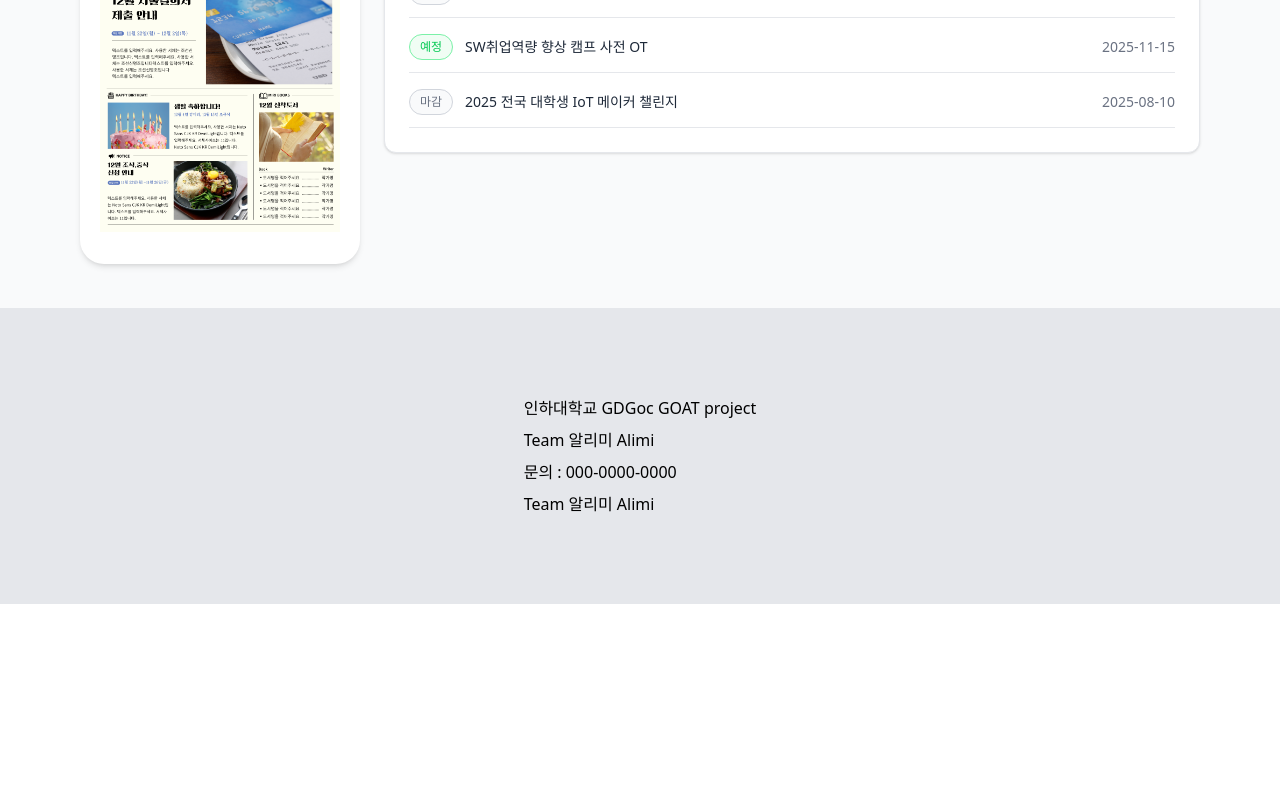
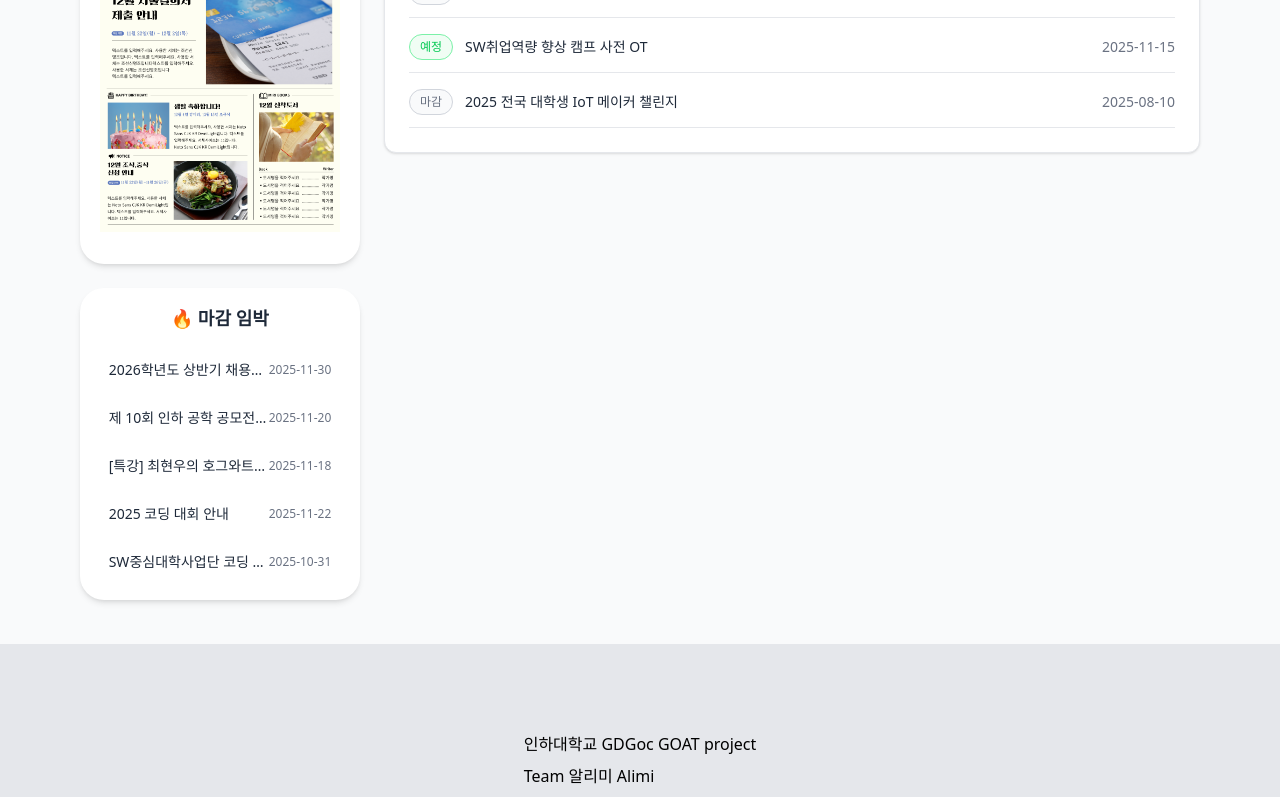
Before and after one commit to wonyeoe/inform_frontend, a React (Vite) app: page /events in a window 1280 px wide. Shown: the part 758-1555 px from the top of the page. Before the commit the page ends 1362 px from the top, so only its background shows below. Built offline with nearby package versions, Linux system fonts and the light colour scheme.

Commit message:
마감임박 컴포넌트 생성 + EVL, CBL에 적용 + 헤더이미지 변경

```diff
--- a/src/components/EVL/EventRow.jsx
+++ b/src/components/EVL/EventRow.jsx
@@ -1,6 +1,6 @@
 import React from "react";
 
-const EventRow = ({ status, title, date, onClick }) => {
+const EventRow = ({ id, status, title, date, onClick }) => {
   const getBadgeColor = (status) => {
     if (status === "진행중") return "text-blue-500 border-blue-300 bg-blue-50";
     if (status === "마감") return "text-gray-500 border-gray-300 bg-gray-50";
--- /dev/null
+++ b/src/components/common/Imminent.jsx
@@ -0,0 +1,23 @@
+import React from "react";
+
+const Imminent = ({ id, title, date, onClick }) => {
+  return (
+    <div
+      className="w-full cursor-pointer hover:bg-gray-50 transition-colors px-1"
+      onClick={onClick}
+    >
+      <div className="flex items-center justify-between py-3">
+        <div className="flex items-center gap-3">
+          {/* 제목 앞에 점이나 아이콘 등을 넣어 강조해도 좋습니다 */}
+          <span className="text-gray-800 text-sm truncate max-w-[160px]">
+            {title}
+          </span>
+        </div>
+        <span className="text-gray-500 text-xs">{date}</span>
+      </div>
+      <div className="border-b border-gray-100 last:border-0" />
+    </div>
+  );
+};
+
+export default Imminent;
--- /dev/null
+++ b/src/mocks/CBL/ImminentClubMock.json
@@ -0,0 +1,43 @@
+{
+   "page_info": {
+	    "current_page" : 1,
+		"total_pages" : 4,
+        "total_articles": 16
+   },
+    "club_articles": [
+	    {
+            "article_id": 1,
+            "title" : "GOAT 행사 개최",
+			"start_date": "2025-11-10",
+            "due_date": "2025-11-23",
+            "created_at": "2025-11-07",
+            "updated_at": "2025-11-07",
+			"vendors" : {
+			    "vendor_name" : "GDGOC"
+			}
+		},
+	    {
+            "article_id": 2,
+            "title" : "IBAS 데이터 정보보안 해커톤",
+            "start_date" :  "2025-11-01",
+            "due_date" :  "2025-11-31",
+            "created_at" : "2025-10-29",
+            "updated_at" : "2025-11-01",
+            "vendors": {
+                "vendor_name" : "IBAS"
+            }
+		},
+
+		{
+		    "article_id": 3,
+            "title" : "떡볶이 메이커톤 개최!",
+            "start_date" :  "2025-11-10",
+            "due_date" :  "2025-11-23",
+            "created_at" : "2025-11-07",
+            "updated_at" : "2025-11-07",
+            "vendors" : {
+                "vendor_name" : "토포키클럽"
+            }
+		}
+  ]
+}
--- /dev/null
+++ b/src/mocks/EVL/ImminentEventMock.json
@@ -0,0 +1,79 @@
+{
+  "page_info": {
+    "current_page": 1,
+    "total_pages": 2,
+    "total_articles": 10
+  },
+  "school_articles": [
+    {
+      "article_id": 1,
+      "title": "2026학년도 상반기 채용연계형 일학습병행(IPP) 특강",
+      "start_date": "2025-11-01",
+      "due_date": "2025-11-30",
+      "created_at": "2025-10-25",
+      "updated_at": "2025-11-01",
+      "vendors": {
+        "vendor_name": "현장실습지원센터"
+      },
+      "categories": {
+        "category_name": "LECTURE"
+      }
+    },
+    {
+      "article_id": 2,
+      "title": "제 10회 인하 공학 공모전 개최 안내",
+      "start_date": "2025-11-15",
+      "due_date": "2025-11-20",
+      "created_at": "2025-11-10",
+      "updated_at": "2025-11-10",
+      "vendors": {
+        "vendor_name": "공과대학"
+      },
+      "categories": {
+        "category_name": "CONTEST"
+      }
+    },
+    {
+      "article_id": 3,
+      "title": "[특강] 최현우의 호그와트 입학 자소서 작성법",
+      "start_date": "2025-11-18",
+      "due_date": "2025-11-18",
+      "created_at": "2025-11-01",
+      "updated_at": "2025-11-01",
+      "vendors": {
+        "vendor_name": "인하광장"
+      },
+      "categories": {
+        "category_name": "LECTURE"
+      }
+    },
+    {
+      "article_id": 4,
+      "title": "2025 코딩 대회 안내",
+      "start_date": "2025-11-20",
+      "due_date": "2025-11-22",
+      "created_at": "2025-11-15",
+      "updated_at": "2025-11-15",
+      "vendors": {
+        "vendor_name": "학사관리팀"
+      },
+      "categories": {
+        "category_name": "COMPETITION"
+      }
+    },
+    {
+      "article_id": 5,
+      "title": "SW중심대학사업단 코딩 경진대회 참가자 모집",
+      "start_date": "2025-10-01",
+      "due_date": "2025-10-31",
+      "created_at": "2025-09-20",
+      "updated_at": "2025-09-20",
+      "vendors": {
+        "vendor_name": "SW중심대학사업단"
+      },
+      "categories": {
+        "category_name": "COMPETITION"
+      }
+    }
+  ]
+}
--- a/src/pages/CBL/CBLPage.jsx
+++ b/src/pages/CBL/CBLPage.jsx
@@ -8,6 +8,10 @@ import SearchBar from "../../components/common/SearchBar";
 import ClubCarousel from "../../components/common/ClubCarousel";
 import ClubRow from "../../components/CBL/ClubRow";
 import mockData from "../../mocks/CBL/ClubRowMock.json";
+import Imminent from "../../components/common/Imminent";
+import imminentClubsMockData from "../../mocks/CBL/ImminentClubMock.json"
+
+
 
 const CBLPage = () => {
   const navigate = useNavigate();
@@ -15,6 +19,7 @@ const CBLPage = () => {
   const [searchText, setSearchText] = useState("");
 
   const clubs = mockData.club_articles;
+  const imminentClubs = imminentClubsMockData.club_articles;
 
   const categories = [
     { id: "ALL", label: "전체" },
@@ -38,6 +43,7 @@ const CBLPage = () => {
     navigate(`detail/${id}`);
   };
 
+
   return (
     <div className="min-h-screen flex flex-col bg-gray-50">
       <Header />
@@ -49,7 +55,21 @@ const CBLPage = () => {
           {/* 왼쪽 사이드바 */}
           <aside className="w-full md:w-1/3 lg:w-1/4 space-y-6">
             <MiniCalendar />
-            <ClubCarousel /> {/* 나중에 마감임박 행사 목록으로 바꾸기!!!! */}
+            <div className="p-4 max-w-100 rounded-3xl bg-white shadow-md flex flex-col items-center">
+              <h3 className="text-lg font-bold text-gray-800 mb-4 flex items-center gap-2">
+                🔥 마감 임박
+              </h3>
+              <div className="space-y-1">
+                {imminentClubs.map((imminentClub) => (
+                  <Imminent
+                    id={imminentClub.article_id}
+                    title={imminentClub.title}
+                    date={imminentClub.due_date} // 마감일 표시 맞겠지..?
+                    onClick={() => handleClubClick(imminentClub.article_id)}
+                  />
+                ))}
+              </div>
+            </div>
           </aside>
 
           {/* 오른쪽 메인 컨텐츠 */}
@@ -58,7 +78,7 @@ const CBLPage = () => {
             {/* 헤더 & 검색창 */}
             <div className="flex flex-col sm:flex-row justify-between items-center mb-6 gap-4">
               <h2 className="text-xl font-bold text-gray-800 w-full sm:w-auto">
-                동아리 행사목록
+                동아리 행사 목록
               </h2>
               <div className="w-full sm:w-64">
                 <SearchBar
--- a/src/pages/EVL/EVLPage.jsx
+++ b/src/pages/EVL/EVLPage.jsx
@@ -7,13 +7,17 @@ import Footer from "../../components/common/Footer";
 import MiniCalendar from "../../components/common/MiniCalendar"
 import EventRow from "../../components/EVL/EventRow"
 import mockData from "../../mocks/EVL/EventRowMock.json";
+import imminentEventsMockData from "../../mocks/EVL/ImminentEventMock.json"
 import SearchBar from "../../components/common/SearchBar";
 import ClubCarousel from "../../components/common/ClubCarousel";
+import Imminent from "../../components/common/Imminent";
 
 
 const EVLPage = () => {
   const navigate = useNavigate();
   const events = mockData.school_articles;
+  const imminentEvents = imminentEventsMockData.school_articles;
+
 
   const [selectedCategory, setSelectedCategory] = useState("ALL");
   const [searchText, setSearchText] = useState("");
@@ -65,6 +69,21 @@ const EVLPage = () => {
           <aside className="w-full md:w-1/3 lg:w-1/4 space-y-6">
             <MiniCalendar />
             <ClubCarousel />
+            <div className="p-4 max-w-100 rounded-3xl bg-white shadow-md flex flex-col items-center">
+              <h3 className="text-lg font-bold text-gray-800 mb-4 flex items-center gap-2">
+                🔥 마감 임박
+              </h3>
+              <div className="space-y-1">
+                {imminentEvents.map((imminentEvent) => (
+                  <Imminent
+                    id={imminentEvent.article_id}
+                    title={imminentEvent.title}
+                    date={imminentEvent.due_date} // 마감일 표시 맞겠지..?
+                    onClick={() => handleRowClick(imminentEvent.article_id)}
+                  />
+                ))}
+              </div>
+            </div>
           </aside>
           <main className="flex-1 w-full bg-white rounded-xl shadow-sm border border-gray-200 p-6 min-h-[500px]">
             <div className="flex flex-col sm:flex-row justify-between items-center mb-6 gap-4">
@@ -101,7 +120,7 @@ const EVLPage = () => {
               {filteredEvents.length > 0 ? (
                 filteredEvents.map((event) => (
                   <EventRow
-                    key={event.article_id}
+                    id={event.article_id}
                     title={event.title}
                     date={event.created_at}
                     status={getStatus(event.start_date, event.due_date)}
--- a/src/pages/HOM/HOMPage.jsx
+++ b/src/pages/HOM/HOMPage.jsx
@@ -66,9 +66,9 @@ const HOMPage = () => {
       {/* 배너 이미지 - 중앙 정렬 */}
       <div className="w-full flex justify-center px-4 mt-6">
         <img
-          src="/assets/header/headertest.png"
+          src="/assets/header/header.png"
           alt="HOM 배너"
-          className="w-full max-w-6xl h-40 object-cover rounded-lg"
+          className="w-full max-w-6xl h-auto"
         />
       </div>
 
```
Also changed, not shown: public/assets/header/header.png (added).
